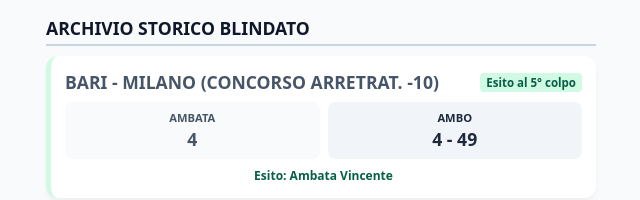
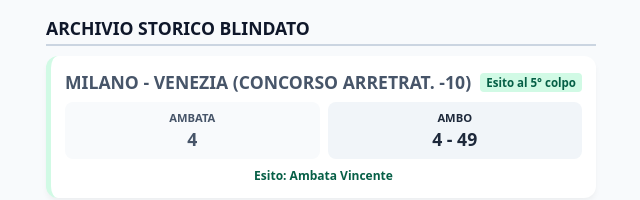
Before and after one commit to taik792/lottomode, a plain HTML site: page index.html in a window 1280 px wide. Shown: the part 577-777 px from the top of the page, without its empty margins (319-959 px from the left). Drawn offline with Linux system fonts and the light colour scheme.

```diff
--- a/index.html
+++ b/index.html
@@ -127,7 +127,7 @@
 
                 minicard.innerHTML = `
                     <div class="card-header">
-                        <span class="ruota-title" style="color:#475569;">BARI - MILANO (${item.data})</span>
+                        <span class="ruota-title" style="color:#475569;">MILANO - VENEZIA (${item.data})</span>
                         <span class="spia-badge" style="background:${badgeBg}; color:${badgeTxt}; font-weight:bold;">${item.colpi}</span>
                     </div>
                     <div class="previsione-box">
```
